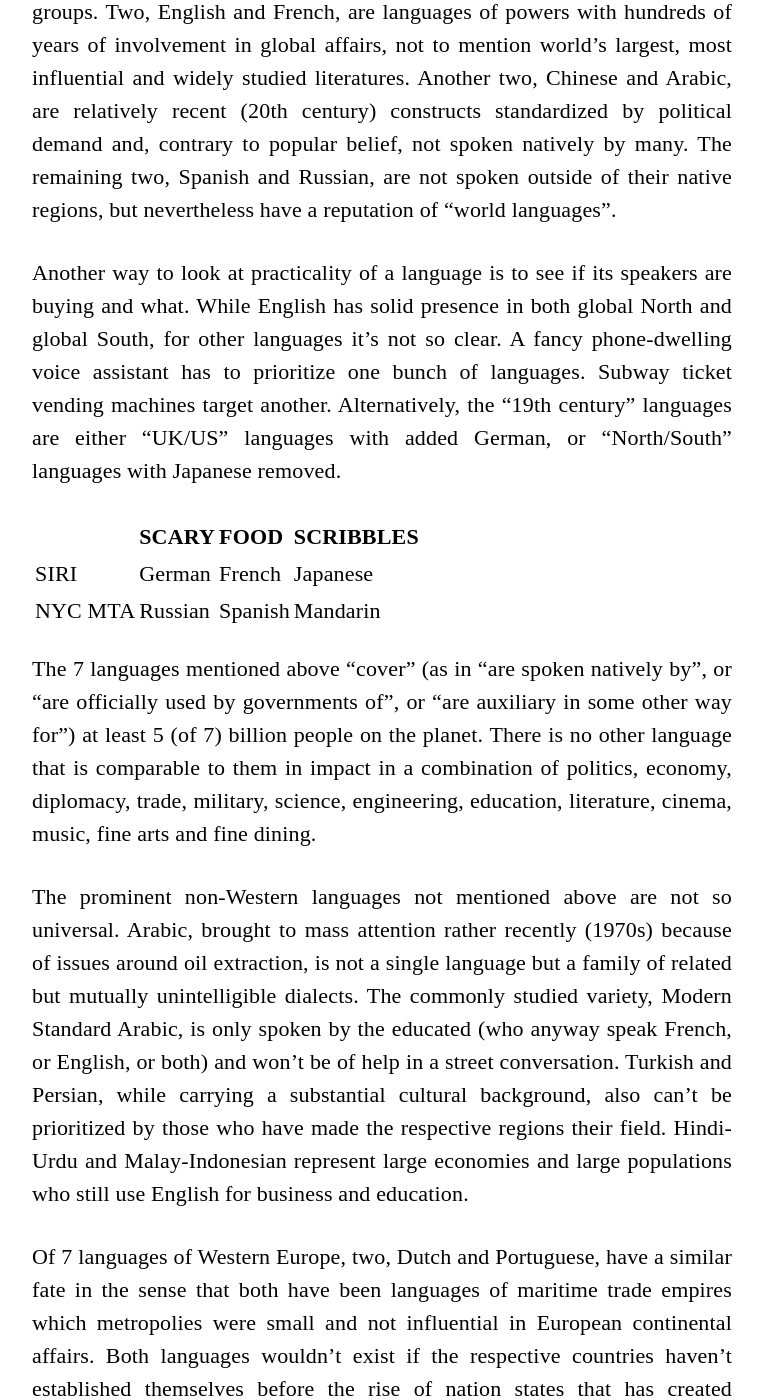
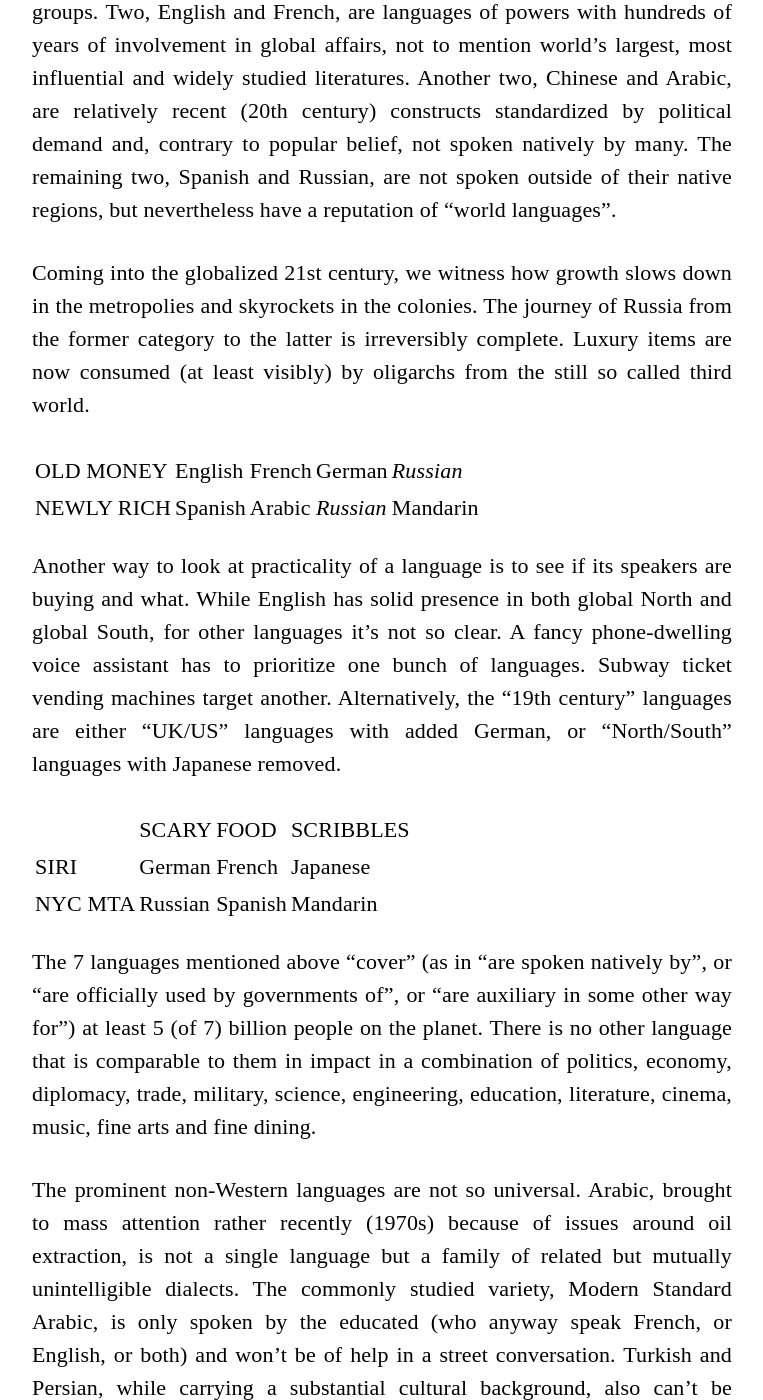
Before and after one commit to mkmks/mkmks.github.io, a Jekyll site: the page built from _posts/1970-01-01-languages.md, in a window 1280 px wide and 1400 px high, scrolled down 1826 px. Shown: the whole window, without its empty margins (258-1021 px from the left). Built offline with Jekyll 4.4.1, drawn with Linux system fonts in a browser that asks for light colours; some of the changed text lies outside the part shown.

Commit message:
additions

```diff
--- a/_posts/1970-01-01-languages.md
+++ b/_posts/1970-01-01-languages.md
@@ -26,11 +26,8 @@
 Russia).
 
 |           | SEA     | LAND     |
-| --------- | ------- | -------- |
 | ROMAN     | English | Russian  |
-| --------- | ------- | -------- |
 | GREEK     | French  | German   |
-| --------- | ------- | -------- |
 | BARBARIAN | Spanish | Mandarin |
 
 (of course, the modern Standard Mandarin didn't exist in the 19th century, and
@@ -48,9 +45,7 @@
 labor forces correspondingly (fans of Galkovsky can smirk here).
 
 |           |UK      | US        |
-| ----------|--------|---------- |
 | NEO-LATIN |French  | Spanish   |
-| ----------|--------|---------- |
 | EXOTIC    |Russian | Mandarin  |
 
 The 5 languages (English included) correspond to official languages of United
@@ -66,6 +61,14 @@
 Spanish and Russian, are not spoken outside of their native regions, but
 nevertheless have a reputation of “world languages”.
 
+Coming into the globalized 21st century, we witness how growth slows down in the
+metropolies and skyrockets in the colonies. The journey of Russia from the
+former category to the latter is irreversibly complete. Luxury items are now
+consumed (at least visibly) by oligarchs from the still so called third world.
+
+| OLD MONEY  | English | French | German    | *Russian* |
+| NEWLY RICH | Spanish | Arabic | *Russian* | Mandarin  |
+
 Another way to look at practicality of a language is to see if its speakers are
 buying and what. While English has solid presence in both global North and
 global South, for other languages it’s not so clear. A fancy phone-dwelling
@@ -75,9 +78,7 @@
 removed.
 
 |         | SCARY   | FOOD    | SCRIBBLES |
-| ------- | ------- | ------- | --------- |
 | SIRI    | German  | French  | Japanese  |
-| ------- | ------- | ------- | --------- |
 | NYC MTA | Russian | Spanish | Mandarin  |
 
 The 7 languages mentioned above “cover” (as in “are spoken natively by”, or “are
@@ -87,16 +88,16 @@
 trade, military, science, engineering, education, literature, cinema, music,
 fine arts and fine dining.
 
-The prominent non-Western languages not mentioned above are not so
-universal. Arabic, brought to mass attention rather recently (1970s) because of
-issues around oil extraction, is not a single language but a family of related
-but mutually unintelligible dialects. The commonly studied variety, Modern
-Standard Arabic, is only spoken by the educated (who anyway speak French, or
-English, or both) and won’t be of help in a street conversation. Turkish and
-Persian, while carrying a substantial cultural background, also can’t be
-prioritized by those who have made the respective regions their
-field. Hindi-Urdu and Malay-Indonesian represent large economies and large
-populations who still use English for business and education.
+The prominent non-Western languages are not so universal. Arabic, brought to
+mass attention rather recently (1970s) because of issues around oil extraction,
+is not a single language but a family of related but mutually unintelligible
+dialects. The commonly studied variety, Modern Standard Arabic, is only spoken
+by the educated (who anyway speak French, or English, or both) and won’t be of
+help in a street conversation. Turkish and Persian, while carrying a substantial
+cultural background, also can’t be prioritized by those who have made the
+respective regions their field. Hindi-Urdu and Malay-Indonesian represent large
+economies and large populations who still use English for business and
+education.
 
 Of 7 languages of Western Europe, two, Dutch and Portuguese, have a similar fate
 in the sense that both have been languages of maritime trade empires which
@@ -127,12 +128,12 @@
 the current world order. Besides following the labels, there is more in reading
 this table, which I explain next.
 
-| SAXONS | English | German | Russian |
-| ROMANS  | | | |
-| French |  ALLIES  |         | Chinese |
-| Italian |        |  AXIS  |   Japanese |
-| |        |        |    FAR EAST |
-| Spanish | Arabic |  Persian | NEAR EAST |
+| SAXONS  | English | German  | Russian   |
+| ROMANS  |         |         |           |
+| French  | ALLIES  |         | Chinese   |
+| Italian |         | AXIS    | Japanese  |
+|         |         |         |  FAR EAST |
+| Spanish | Arabic  | Persian | NEAR EAST |
 
 
 The Western culture has two major subtraditions, Roman (from eponymous empire)
@@ -168,4 +169,16 @@
 great distances made interactions between Near and Far East limited to the Silk
 Road trade. Islamic and Confucian-Buddhist traditions haven’t amalgamated in
 reality but in fiction as zen-sunnism of Frank Herbert’s “Dune”. This makes
-Eastern languages only an optional component of an education.
+Eastern languages only an optional component of an education. But while the Near
+East is an ever-warring disaster, the Far East is a valuable trade parter. Let's
+abridge the table a bit, which will also help with labeling.
+
+| ALLIES       | COLONIZERS | ISOLATES | ORIENTALS |
+| SUPERPOWERS  | English    | Russian  | Chinese   |
+| GREAT POWERS | French     | German   | Japanese  |
+| LATINS       | Spanish    | Italian  | AXIS      |
+
+The Allies/Axis labels should be read not row-column-wise, but proximity-wise
+. Here, "Allies" are used in a broad sense of UN official languages. The row
+dimension corrensponds to the world in the 19th century, and the column
+dimension to the 20th.
```
